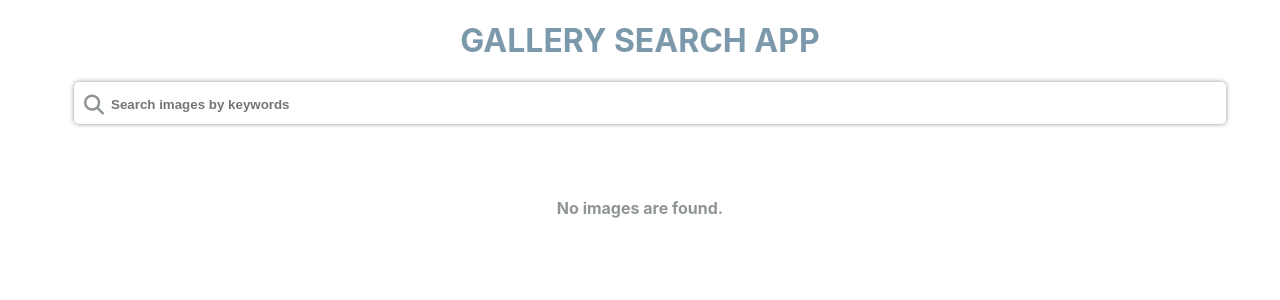
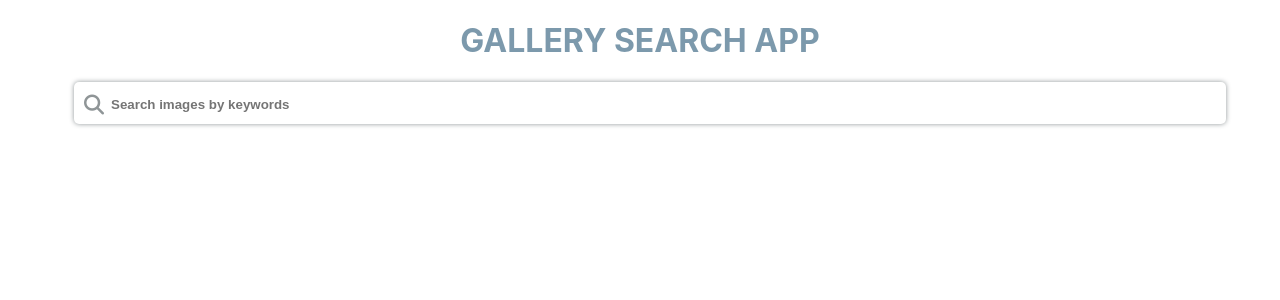
Before and after one commit to vmanicse/gallery-search-app, a React (Create React App) app: page / in a window 1280 px wide. Shown: the top 300 px of the page. Built offline with nearby package versions, Linux system fonts and the light colour scheme.

Commit message:
code updated

```diff
--- a/src/SearchResults.js
+++ b/src/SearchResults.js
@@ -24,11 +24,11 @@ function SearchResults() {
             );
         }
         else if(apiResponse.apiJsonData.length === 0 && !apiResponse.isLoading) {
-            return <p id="no-results">No images are found.</p>;
+            // return <p id="no-results">No images are found.</p>;
+            return <></>;
         }
         else if(apiResponse.isLoading) {
-            // return <p id="no-results">Images are loading... Please wait.</p>;
-            return <></>;
+            return <p id="no-results">Images are loading... Please wait.</p>;
         }
     }
 
```
